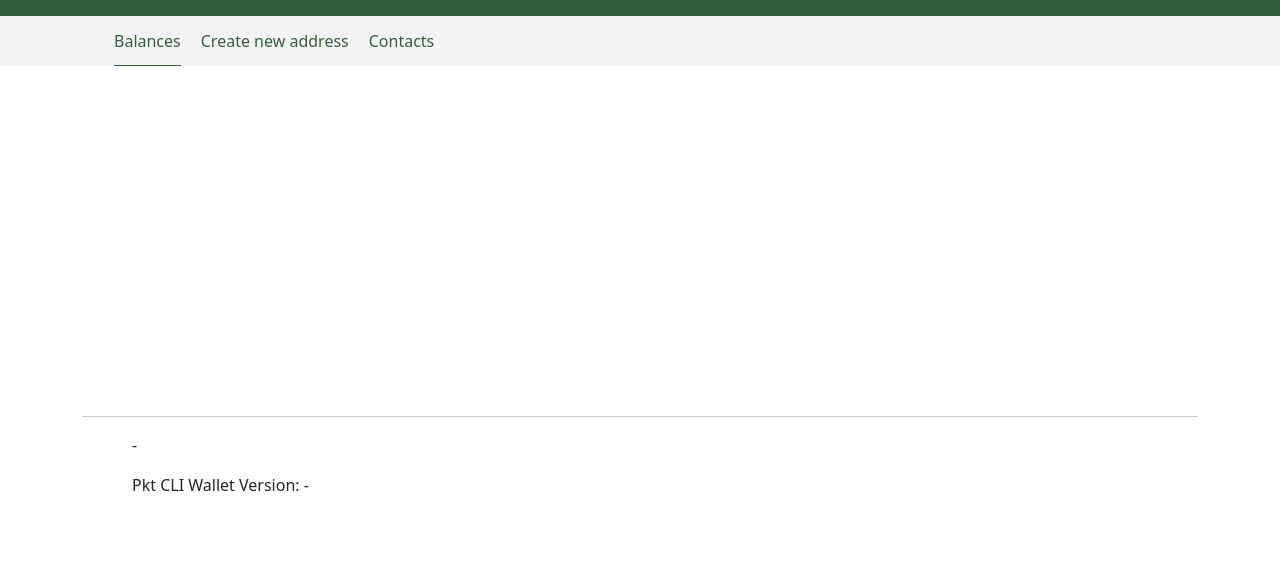
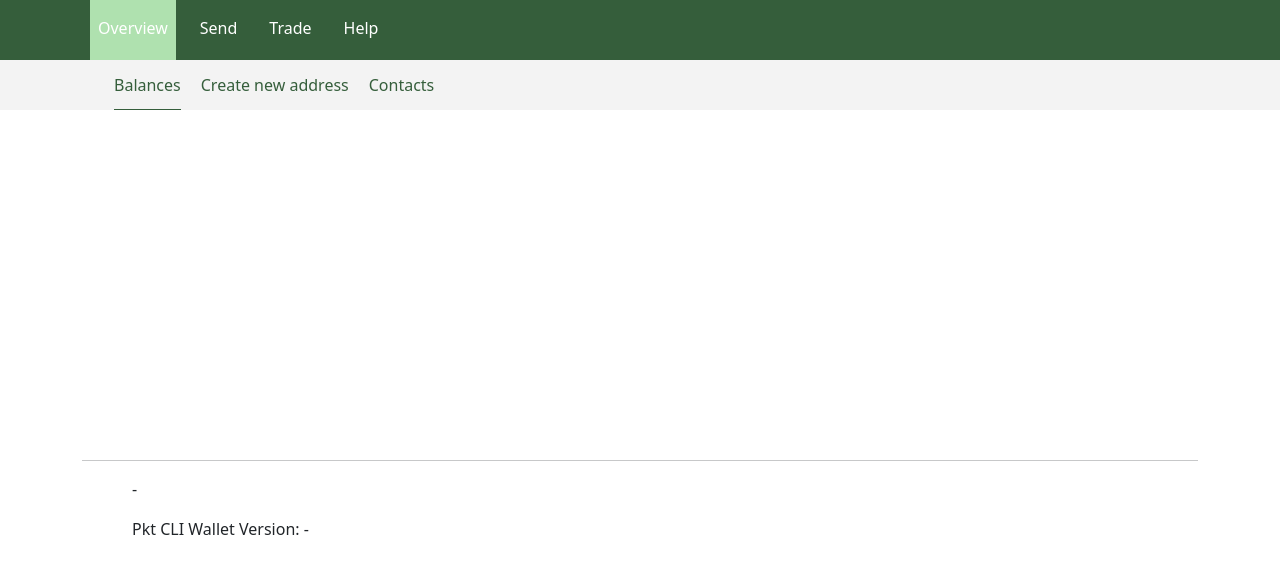
Before and after one commit to PKTW3/PktWalletWebWrapper, a plain HTML site: page client/web/index.html in a window 1280 px wide. Drawn offline with Linux system fonts and the light colour scheme; no server answers.

Commit message:
small fixes

```diff
--- a/client/web/index.html
+++ b/client/web/index.html
@@ -19,7 +19,7 @@
 <body>
 <div id="page-content">
 <!-- Top Header -->
-<nav class="navbar">
+<nav class="navbar navbar-expand-sm">
     <div class="container">
         <div class="collapse navbar-collapse" id="navbarSupportedContent">
             <ul class="navbar-nav me-auto mb-2 mb-lg-0">
```
